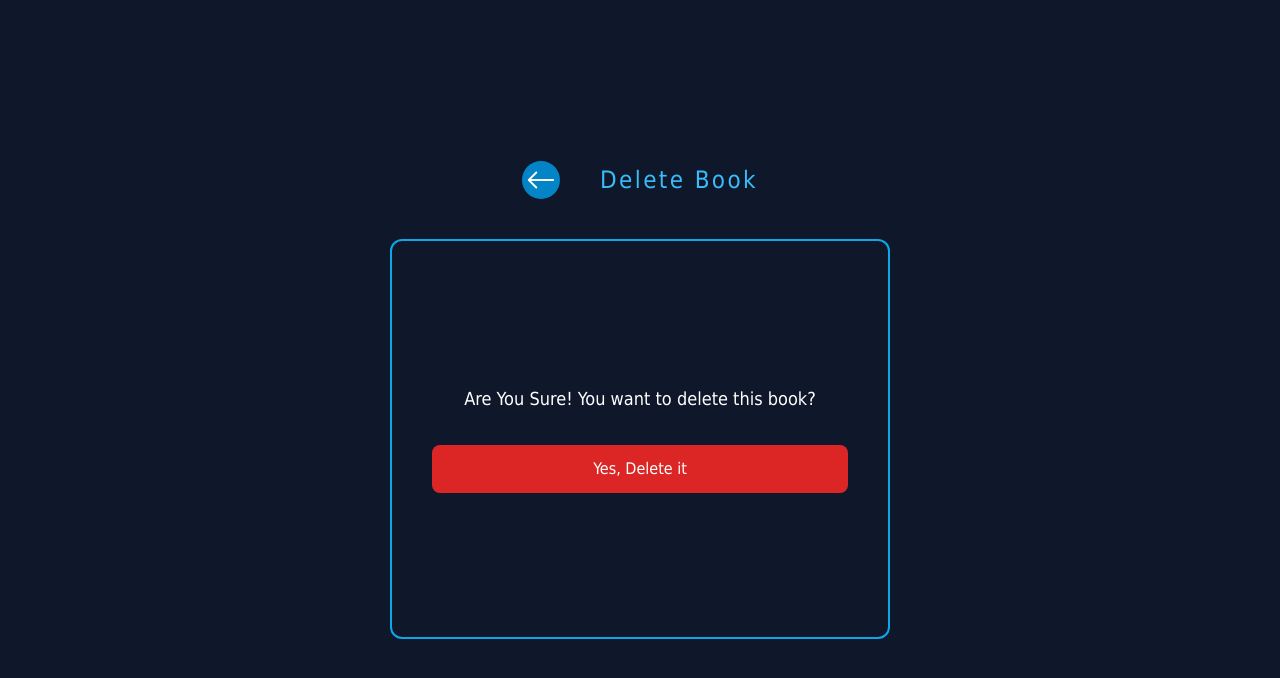
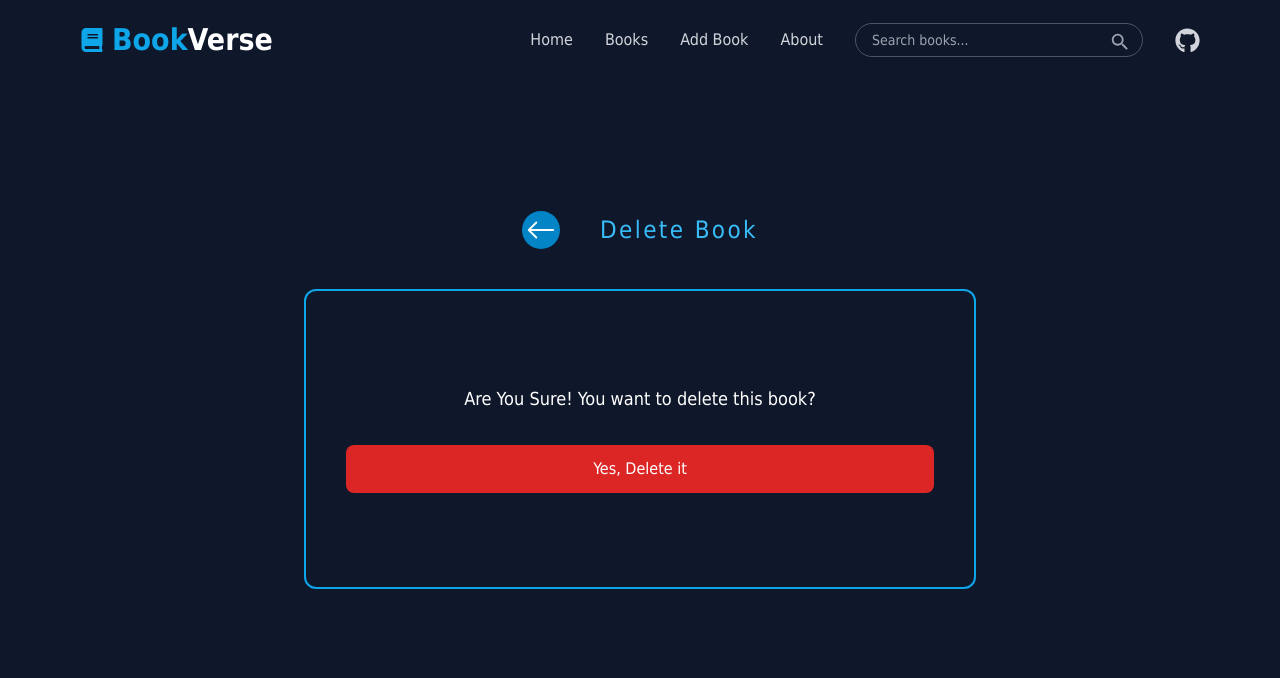
Before and after one commit to onkar895/BOOK-STORE-MERN, a React (Vite) app in the folder frontend/: page /books/delete/1 in a window 1280 px wide. Shown: the top 678 px of the page. Built offline with nearby package versions, Linux system fonts and the light colour scheme; no server answers.

Commit message:
Added Book Store README File

```diff
--- a/frontend/src/Pages/DeleteBooks.jsx
+++ b/frontend/src/Pages/DeleteBooks.jsx
@@ -4,6 +4,7 @@ import { useNavigate, useParams } from "react-router-dom";
 import { apiUrl } from "../utils/bookAPI";
 import { useSnackbar } from "notistack";
 import { IoCloseSharp } from "react-icons/io5";
+import NavBar from "../Components/NavBar";
 
 const DeleteBooks = () => {
   const navigate = useNavigate();
@@ -51,18 +52,21 @@ const DeleteBooks = () => {
   };
 
   return (
-    <div className='min-h-screen flex flex-col items-center justify-center'>
+    <div className="mx-auto">
+      <NavBar/>
+      <div className='min-h-screen flex flex-col items-center justify-center'>
       <div className='flex items-center gap-10 justify-center mb-10'>
         <BackButton />
         <h1 className='text-2xl text-sky-400 tracking-widest'>Delete Book</h1>
       </div>
-      <div className='flex flex-col items-center justify-center px-10 gap-8 border-2 border-sky-500 rounded-xl w-[500px] h-[400px] mx-auto'>
+      <div className='flex flex-col items-center justify-center gap-8 border-2 border-sky-500 rounded-xl w-full max-w-xl md:max-w-2xl px-10 h-[300px] mx-auto'>
         <h3 className='text-lg text-white'>Are You Sure! You want to delete this book?</h3>
         <button className='p-3 rounded-lg bg-red-600 hover:bg-red-500 text-white w-full' onClick={handleDeleteBook}>
           Yes, Delete it
         </button>
       </div>
     </div>
+    </div>
   );
 };
 
--- a/frontend/src/Pages/EditBooks.jsx
+++ b/frontend/src/Pages/EditBooks.jsx
@@ -7,6 +7,7 @@ import useFetchBooks from "../Hooks/useFetchBooks";
 import ComingSoon from "../assets/Coming-Soon.png";
 import { useSnackbar } from "notistack";
 import { IoCloseSharp } from "react-icons/io5";
+import NavBar from "../Components/NavBar";
 
 const EditBooks = () => {
   const [title, setTitle] = useState("");
@@ -135,13 +136,15 @@ const EditBooks = () => {
   if (error) return <p className='text-red-500 text-center'>{error}</p>;
 
   return (
-    <div className='min-h-screen flex flex-col items-center justify-center'>
+    <div className='mx-auto'>
+      <NavBar />
+      <div className='min-h-screen flex flex-col items-center justify-center py-36 sm:py-28'>
         <div className='flex items-center gap-10 justify-center mb-6'>
           <BackButton />
           <h1 className='text-2xl text-sky-400 tracking-widest'>Edit Book</h1>
         </div>
 
-      <div className='flex flex-col gap-6 border border-sky-500 rounded-xl w-[500px] px-10 py-12 mx-auto'>
+        <div className='flex flex-col gap-6 border border-sky-500 rounded-xl w-full max-w-xl md:max-w-2xl px-10 py-12 mx-auto'>
           <div>
             <input type='text' placeholder='Enter book title' value={title} required onChange={(e) => setTitle(e.target.value)} className={inputStyles} />
           </div>
@@ -179,6 +182,7 @@ const EditBooks = () => {
           {saveError && <div className={errorStyles}>{saveError}</div>}
         </div>
       </div>
+    </div>
   );
 };
 
```
Also changed, not shown: 2 other files (tests, documents, lock files or other folders). Lines whose indentation alone changed are shown as unchanged.
